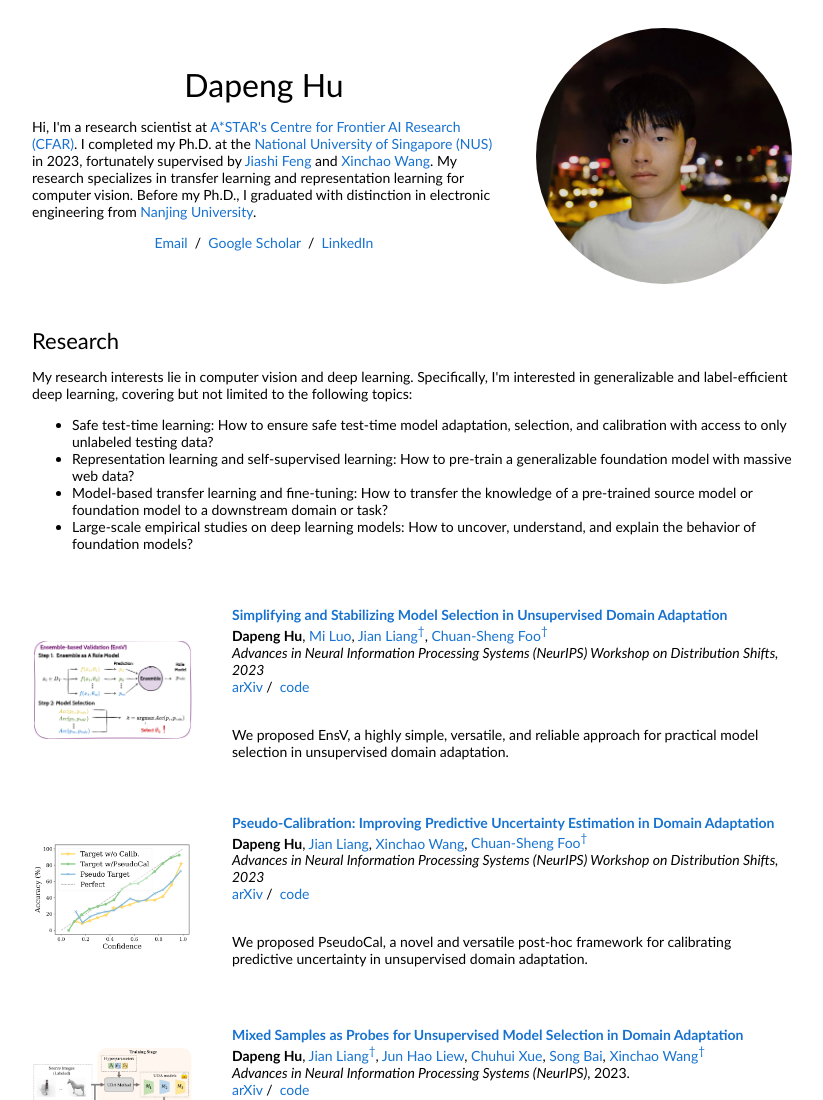
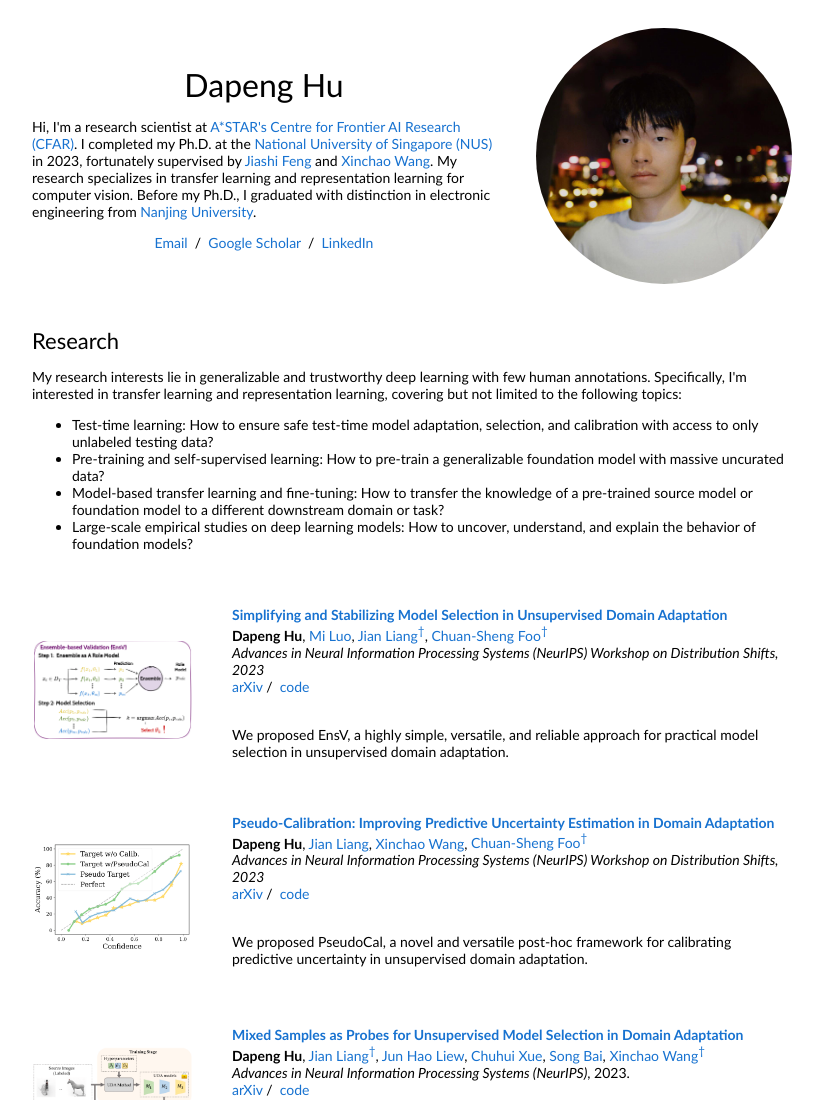
Before and after one commit to LHXXHB/lhxxhb.github.io, a plain HTML site: page index.html in a window 1280 px wide. Shown: the top 1100 px of the page, without its empty margins (228-1051 px from the left). Drawn offline with Linux system fonts and the light colour scheme.

Commit message:
update info

```diff
--- a/index.html
+++ b/index.html
@@ -44,12 +44,12 @@
                 <td style="padding:20px;width:100%;vertical-align:middle">
                   <heading>Research</heading>
                   <p>
-                    My research interests lie in computer vision and deep learning. Specifically, I'm interested in generalizable and label-efficient deep learning, covering but not limited to the following topics:
+                    My research interests lie in generalizable and trustworthy deep learning with few human annotations. Specifically, I'm interested in transfer learning and representation learning, covering but not limited to the following topics:
                   </p>
                   <ul>
-                    <li> Safe test-time learning: How to ensure safe test-time model adaptation, selection, and calibration with access to only unlabeled testing data?
-                    <li> Representation learning and self-supervised learning: How to pre-train a generalizable foundation model with massive web data?
-                    <li> Model-based transfer learning and fine-tuning: How to transfer the knowledge of a pre-trained source model or foundation model to a downstream domain or task?
+                    <li> Test-time learning: How to ensure safe test-time model adaptation, selection, and calibration with access to only unlabeled testing data?
+                    <li> Pre-training and self-supervised learning: How to pre-train a generalizable foundation model with massive uncurated data?
+                    <li> Model-based transfer learning and fine-tuning: How to transfer the knowledge of a pre-trained source model or foundation model to a different downstream domain or task?
                     <li> Large-scale empirical studies on deep learning models: How to uncover, understand, and explain the behavior of foundation models?
                   </ul>
                 </td>
```
